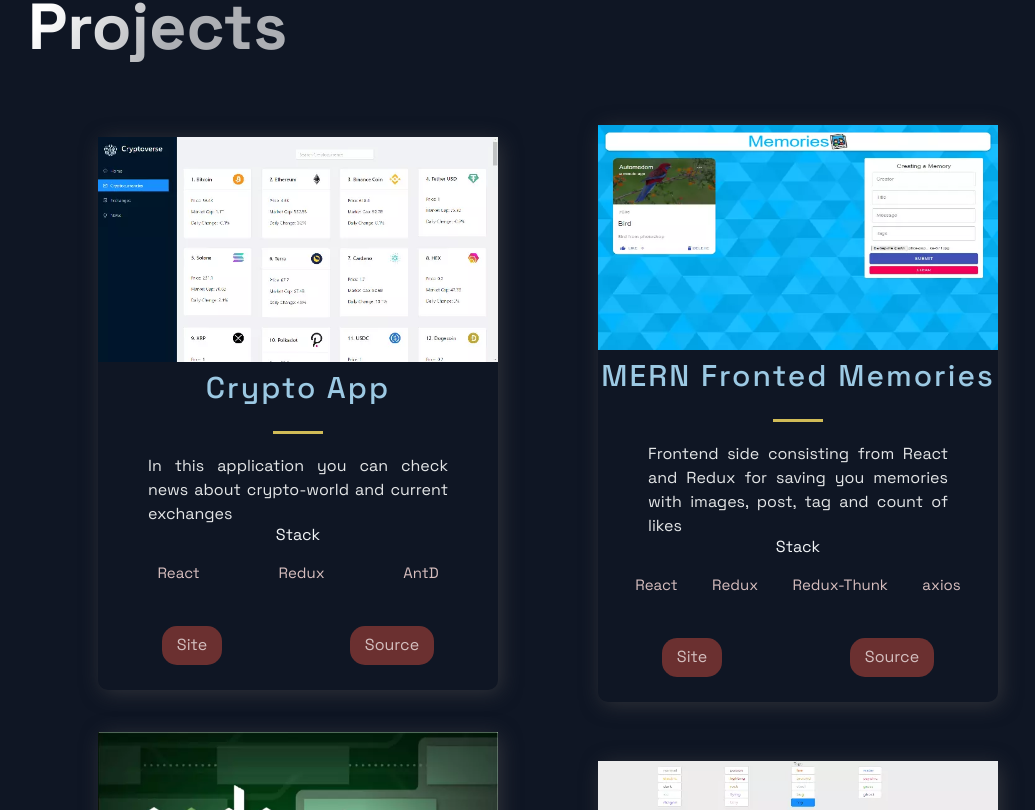
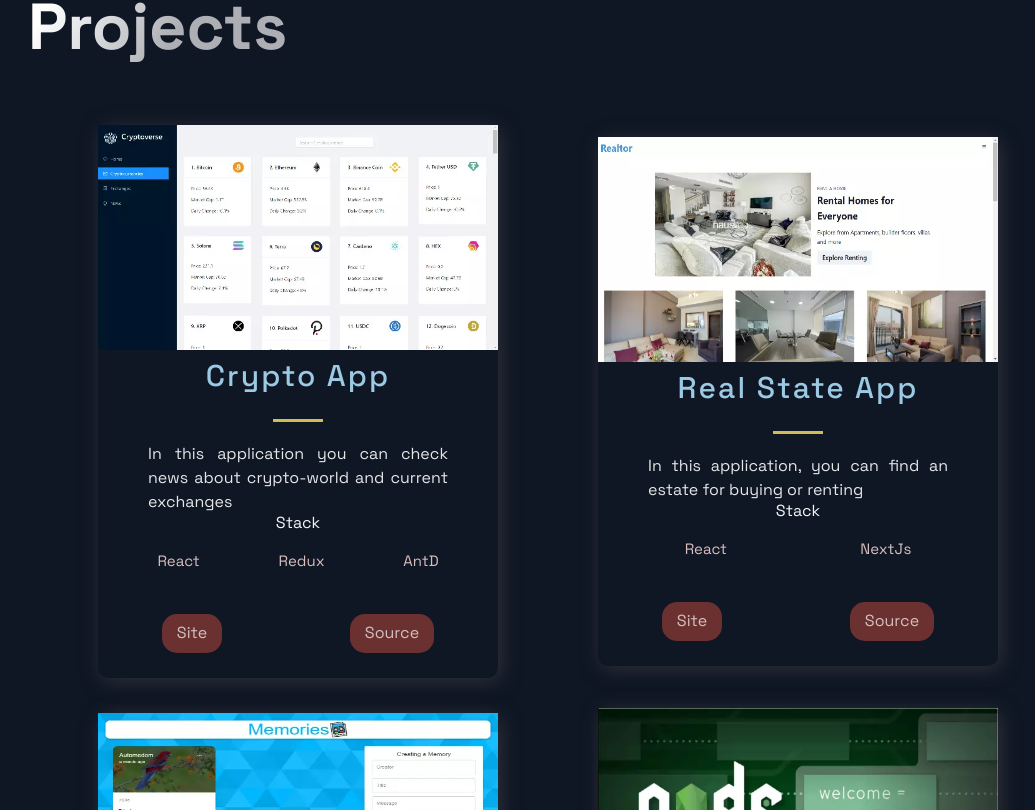
Before and after one commit to Automedon/PortfolioV3, a Next.js app: page / in a window 1280 px wide. Shown: the part 710-1520 px from the top of the page, without its empty margins (92-1127 px from the left). Built offline with nearby package versions, Linux system fonts and the light colour scheme.

Commit message:
Real State App

```diff
--- a/src/constants/constants.js
+++ b/src/constants/constants.js
@@ -11,6 +11,16 @@ export const projects = [
     id: 0,
   },
   {
+    title: "Real State App",
+    description:
+      "In this application, you can find an estate for buying or renting",
+    image: "/images/Real-Estate.webp",
+    tags: ["React", "NextJs"],
+    source: "https://github.com/Automedon/Real-Estate-App",
+    visit: "https://real-estate-app-automedon.vercel.app/",
+    id: 0.1,
+  },
+  {
     title: "MERN Fronted Memories",
     description:
       "Frontend side consisting from React and Redux for saving you memories" +
@@ -19,7 +29,7 @@ export const projects = [
     tags: ["React", "Redux", "Redux-Thunk", "axios"],
     source: "https://github.com/Automedon/mern-front",
     visit: "https://wizardly-curran-e24c83.netlify.app/",
-    id: 0.1,
+    id: 0.9,
   },
   {
     title: "MERN Backend Memories",
```
Also changed, not shown: public/images/Real-Estate.webp (added).
